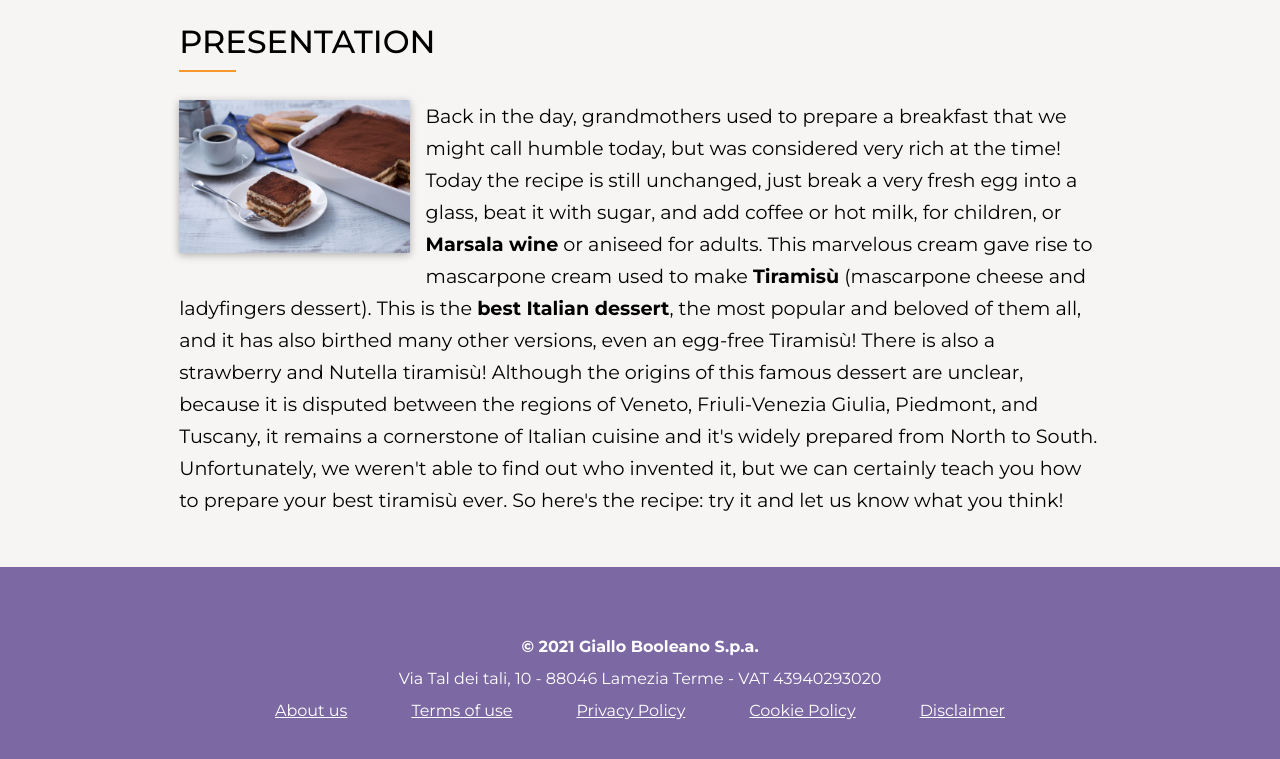
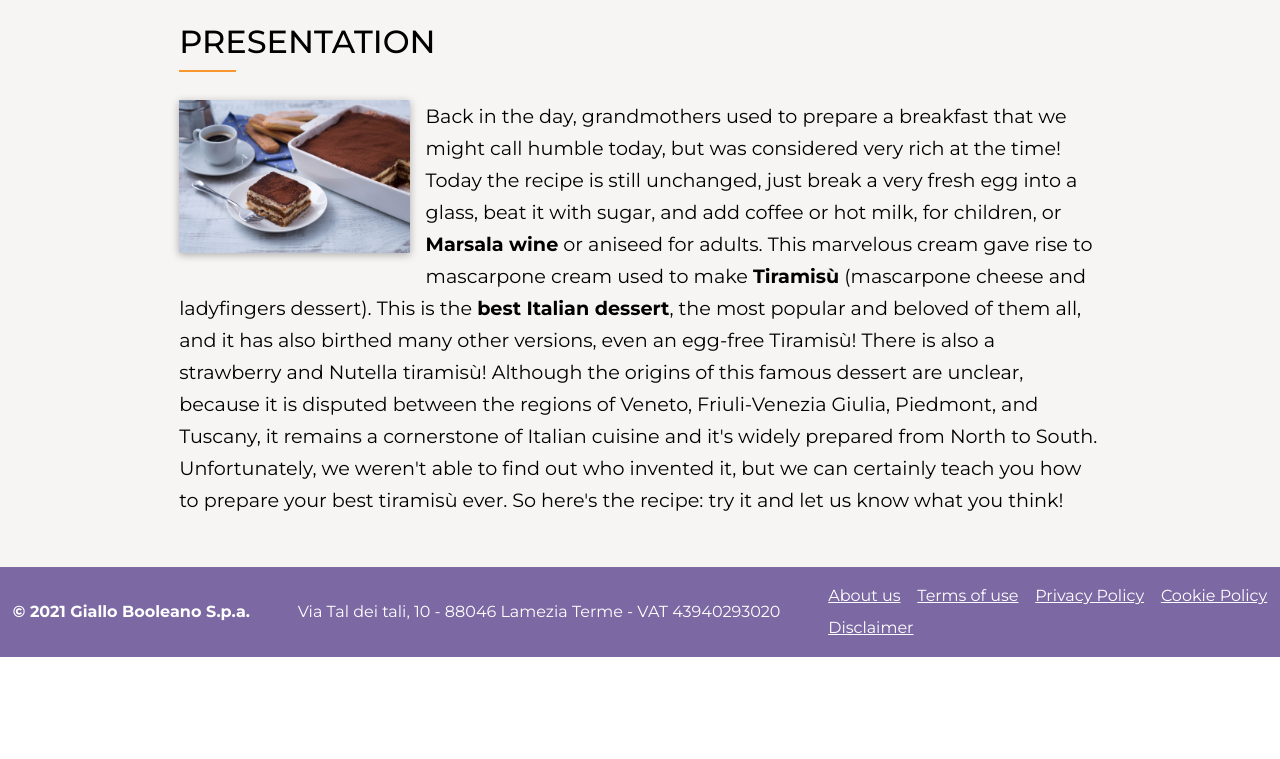
Before and after one commit to vmqxdv/htmlcss-responsive-layout, a plain HTML site: page index.html in a window 1280 px wide. Shown: the part 802-1561 px from the top of the page. After the commit the page ends 1459 px from the top, so only its background shows below. Drawn offline with Linux system fonts and the light colour scheme.

Commit message:
style: aggiunto style footer desktop

```diff
--- a/css/style.css
+++ b/css/style.css
@@ -344,4 +344,21 @@ footer a {
     font-size: 1.2rem;
     margin-bottom: 0;
   }
+
+
+
+  footer {
+    padding: 1%;
+    text-align: left;
+    display: flex;
+    justify-content: space-between;
+    align-items:center;
+  }
+
+  footer ul {
+    width: 35%;
+    gap: 0;
+    justify-content: space-between;
+  }
+
 }
```
